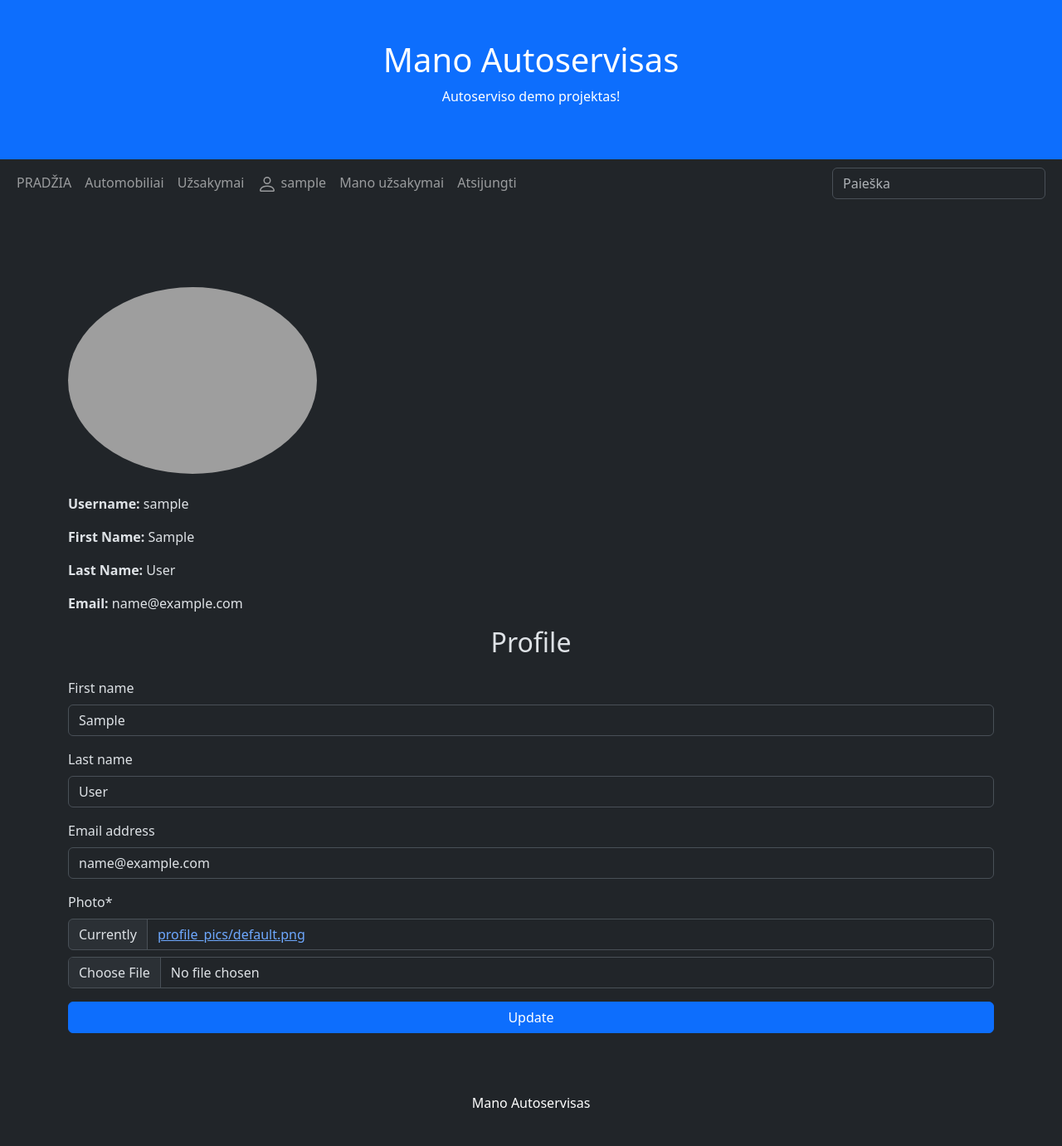
After one commit to DonatasNoreika/todo_autoservice_renew3_20250815, a Django app: page /profile/ in a window 1280 px wide. The commit adds this page. Shown: the whole page at 83% size. Run offline with Django 5.2, Linux system fonts and the light colour scheme; the visitor is signed in with stand-in values (Sample User, id 1); some libraries are stand-ins or nearby versions; grey boxes are pictures that could not be loaded.

Commit message:
10 dalis done

```diff
--- a/mysite/autoservice/admin.py
+++ b/mysite/autoservice/admin.py
@@ -1,6 +1,6 @@
 from django.contrib import admin
-from .models import Car, Service, Order, OrderLine, OrderComment
-
+from .models import Car, Service, Order, OrderLine, OrderComment, CustomUser
+from django.contrib.auth.admin import UserAdmin
 
 # Register your models here.
 class OrderLineInLine(admin.TabularInline):
@@ -40,3 +40,4 @@ admin.site.register(Service, ServiceAdmin)
 admin.site.register(Order, OrderAdmin)
 admin.site.register(OrderLine, OrderLineAdmin)
 admin.site.register(OrderComment)
+admin.site.register(CustomUser, UserAdmin)
--- a/mysite/autoservice/forms.py
+++ b/mysite/autoservice/forms.py
@@ -1,7 +1,21 @@
-from .models import OrderComment
+from .models import OrderComment, CustomUser
 from django import forms
+from django.contrib.auth.forms import UserCreationForm
+
 
 class OrderCommentForm(forms.ModelForm):
     class Meta:
         model = OrderComment
         fields = ['content']
+
+
+class CustomUserCreateForm(UserCreationForm):
+    class Meta:
+        model = CustomUser
+        fields = ['username', 'email', 'password1', 'password2']
+
+
+class CustomUserChangeForm(forms.ModelForm):
+    class Meta:
+        model = CustomUser
+        fields = ['first_name', 'last_name', 'email', 'photo']
--- a/mysite/autoservice/models.py
+++ b/mysite/autoservice/models.py
@@ -2,6 +2,8 @@ from django.db import models
 from django.contrib.auth.models import User
 from django.utils import timezone
 from tinymce.models import HTMLField
+from django.contrib.auth.models import AbstractUser
+from PIL import Image
 
 # Create your models here.
 class Car(models.Model):
@@ -36,7 +38,7 @@ class Service(models.Model):
 class Order(models.Model):
     date = models.DateTimeField(verbose_name="Date", auto_now_add=True)
     car = models.ForeignKey(to="Car", on_delete=models.SET_NULL, null=True, blank=True)
-    user = models.ForeignKey(to=User, verbose_name="User", on_delete=models.SET_NULL, null=True, blank=True)
+    user = models.ForeignKey(to="autoservice.CustomUser", verbose_name="User", on_delete=models.SET_NULL, null=True, blank=True)
     deadline = models.DateTimeField(verbose_name="Deadline", null=True, blank=True)
 
     ORDER_STATUS = (
@@ -83,7 +85,7 @@ class OrderLine(models.Model):
 
 class OrderComment(models.Model):
     order = models.ForeignKey(to="Order", verbose_name="Order", on_delete=models.CASCADE, related_name="comments")
-    author = models.ForeignKey(to=User, verbose_name="Author", on_delete=models.CASCADE)
+    author = models.ForeignKey(to="autoservice.CustomUser", verbose_name="Author", on_delete=models.CASCADE)
     date_created = models.DateTimeField(verbose_name="Date Created", auto_now_add=True)
     content = models.TextField(verbose_name="Content", max_length=2000)
 
@@ -94,3 +96,19 @@ class OrderComment(models.Model):
 
     def __str__(self):
         return f"{self.author} ({self.date_created})"
+
+
+class CustomUser(AbstractUser):
+    photo = models.ImageField(default="profile_pics/default.png", upload_to="profile_pics")
+
+    def save(self, *args, **kwargs):
+        super().save(*args, **kwargs)
+        img = Image.open(self.photo.path)
+        min_side = min(img.width, img.height)
+        left = (img.width - min_side) // 2
+        top = (img.height - min_side) // 2
+        right = left + min_side
+        bottom = top + min_side
+        img = img.crop((left, top, right, bottom))
+        img = img.resize((300, 300), Image.LANCZOS)
+        img.save(self.photo.path)
--- a/mysite/autoservice/templates/base.html
+++ b/mysite/autoservice/templates/base.html
@@ -31,7 +31,7 @@
                     <a class="nav-link" href="{% url 'orders' %}">Užsakymai</a>
                 </li>
                 {% if user.is_authenticated %}
-                <li class="nav-item"><a class="nav-link" href="#">
+                <li class="nav-item"><a class="nav-link" href="{% url 'profile' %}">
                     <svg class="bi bi-person" width="1.5em" height="1.5em" viewBox="0 0 16 16" fill="currentColor"
                          xmlns="http://www.w3.org/2000/svg">
                         <path fill-rule="evenodd"
--- /dev/null
+++ b/mysite/autoservice/templates/profile.html
@@ -0,0 +1,24 @@
+{% extends "base.html" %}
+
+{% block "title" %}Profile{% endblock %}
+
+{% block "content" %}
+<div class="container mt-5">
+    <div class="row justify-content-center">
+        <div class="col-md">
+            <img class="rounded-circle account-img mb-4" style="width: 300px" src="{{ user.photo.url }}">
+            <p><strong>Username: </strong>{{ user.username }}</p>
+            <p><strong>First Name: </strong>{{ user.first_name }}</p>
+            <p><strong>Last Name: </strong>{{ user.last_name }}</p>
+            <p><strong>Email: </strong>{{ user.email }}</p>
+            <h2 class="mb-4 text-center">Profile</h2>
+            <form method="post" enctype="multipart/form-data">
+                {% csrf_token %}
+                {% load crispy_forms_tags %}
+                {{ form | crispy }}
+                <button type="submit" class="btn btn-primary w-100">Update</button>
+            </form>
+        </div>
+    </div>
+</div>
+{% endblock %}
--- a/mysite/autoservice/urls.py
+++ b/mysite/autoservice/urls.py
@@ -1,7 +1,10 @@
-from django.contrib import admin
-from django.urls import path, include
+from django.urls import path
 from .views import index, cars, car, search
-from .views import OrderListView, OrderDetailView, UserOrderListView, SignUpView
+from .views import (OrderListView,
+                    OrderDetailView,
+                    UserOrderListView,
+                    SignUpView,
+                    ProfileUpdateView)
 
 urlpatterns = [
     path('', index, name="index"),
@@ -9,6 +12,7 @@ urlpatterns = [
     path('cars/<int:car_id>', car, name="car"),
     path('search/', search, name="search"),
     path('signup.html/', SignUpView.as_view(), name='signup'),
+    path('profile/', ProfileUpdateView.as_view(), name='profile'),
     path('orders/', OrderListView.as_view(), name="orders"),
     path('orders/<int:pk>', OrderDetailView.as_view(), name="order"),
     path('userorders/', UserOrderListView.as_view(), name="user_orders"),
--- a/mysite/autoservice/views.py
+++ b/mysite/autoservice/views.py
@@ -1,12 +1,12 @@
 from django.shortcuts import render, reverse
-from .models import Service, Order, Car
+from .models import Service, Order, Car, CustomUser
 from django.views import generic
 from django.core.paginator import Paginator
 from django.db.models import Q
 from django.contrib.auth.mixins import LoginRequiredMixin
-from django.contrib.auth.forms import UserCreationForm
+# from django.contrib.auth.forms import UserCreationForm
 from django.views.generic.edit import FormMixin
-from .forms import OrderCommentForm
+from .forms import OrderCommentForm, CustomUserChangeForm, CustomUserCreateForm
 from django.urls import reverse_lazy
 
 def index(request):
@@ -33,6 +33,17 @@ def search(request):
         "cars": car_search_results,
     }
     return render(request, template_name="search.html", context=context)
+
+
+class ProfileUpdateView(LoginRequiredMixin, generic.UpdateView):
+    model = CustomUser
+    form_class = CustomUserChangeForm
+    template_name = 'profile.html'
+    success_url = reverse_lazy('profile')
+    context_object_name = "user"
+
+    def get_object(self, queryset=None):
+        return self.request.user
 
 
 def cars(request):
@@ -93,6 +104,6 @@ class UserOrderListView(LoginRequiredMixin, generic.ListView):
         return Order.objects.filter(user=self.request.user)
 
 class SignUpView(generic.CreateView):
-    form_class = UserCreationForm
+    form_class = CustomUserCreateForm
     template_name = "signup.html"
     success_url = reverse_lazy("login")
--- a/mysite/mysite/settings.py
+++ b/mysite/mysite/settings.py
@@ -172,3 +172,5 @@ TINYMCE_DEFAULT_CONFIG = {
 
 CRISPY_ALLOWED_TEMPLATE_PACKS = "bootstrap5"
 CRISPY_TEMPLATE_PACK = 'bootstrap5'
+
+AUTH_USER_MODEL = 'autoservice.CustomUser'
```
Also changed, not shown: mysite/autoservice/templates/order.html (+10 -3 lines).
